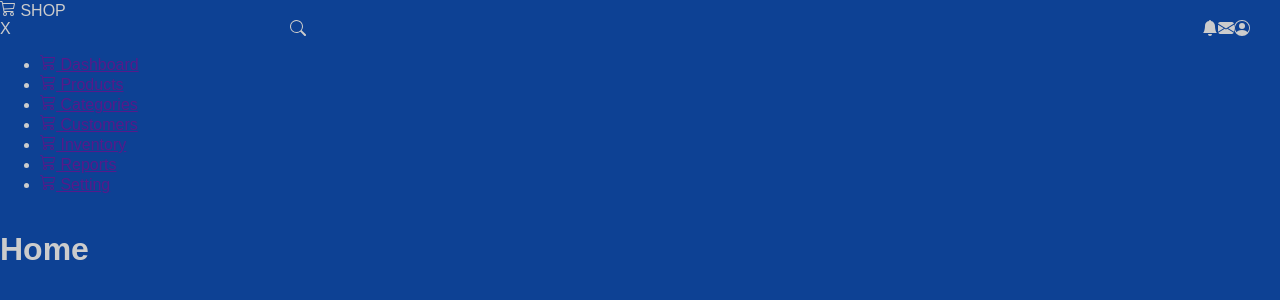
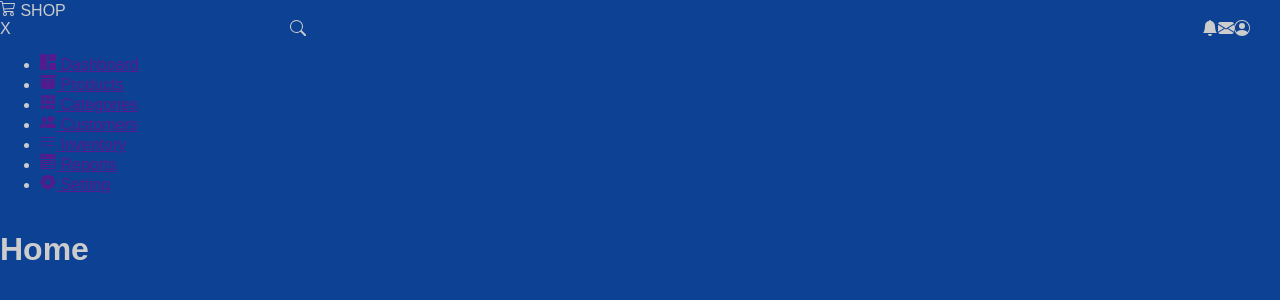
Before and after one commit to Pablo-jesuss/Landing-page-Dash, a React (Vite) app in the folder Painel/: page / in a window 1280 px wide. Shown: the top 300 px of the page. Built offline with nearby package versions, Linux system fonts and the light colour scheme.

Commit message:
iconSidebar

```diff
--- a/Painel/src/Sidebar.jsx
+++ b/Painel/src/Sidebar.jsx
@@ -1,5 +1,14 @@
 import React from "react";
-import { BsCart3 } from "react-icons/bs";
+import {
+  BsCart3,
+  BsGrid1X2Fill,
+  BsFillArchiveFill,
+  BsFillGrid3X3GapFill,
+  BsPeopleFill,
+  BsListCheck,
+  BsMenuButtonWideFill,
+  BsFillGearFill,
+} from "react-icons/bs";
 
 const Sidebar = () => {
   return (
@@ -14,43 +23,43 @@
       <ul className="sidebar-list">
         <li className="sidebar-list-item">
           <a href="">
-            <BsCart3 className="icon" /> Dashboard
+            <BsGrid1X2Fill className="icon" /> Dashboard
           </a>
         </li>
 
         <li className="sidebar-list-item">
           <a href="">
-            <BsCart3 className="icon" /> Products
+            <BsFillArchiveFill className="icon" /> Products
           </a>
         </li>
 
         <li className="sidebar-list-item">
           <a href="">
-            <BsCart3 className="icon" /> Categories
+            <BsFillGrid3X3GapFill className="icon" /> Categories
           </a>
         </li>
 
         <li className="sidebar-list-item">
           <a href="">
-            <BsCart3 className="icon" /> Customers
+            <BsPeopleFill className="icon" /> Customers
           </a>
         </li>
 
         <li className="sidebar-list-item">
           <a href="">
-            <BsCart3 className="icon" /> Inventory
+            <BsListCheck className="icon" /> Inventory
           </a>
         </li>
 
         <li className="sidebar-list-item">
           <a href="">
-            <BsCart3 className="icon" /> Reports
+            <BsMenuButtonWideFill className="icon" /> Reports
           </a>
         </li>
 
         <li className="sidebar-list-item">
           <a href="">
-            <BsCart3 className="icon" /> Setting
+            <BsFillGearFill className="icon" /> Setting
           </a>
         </li>
       </ul>
```
